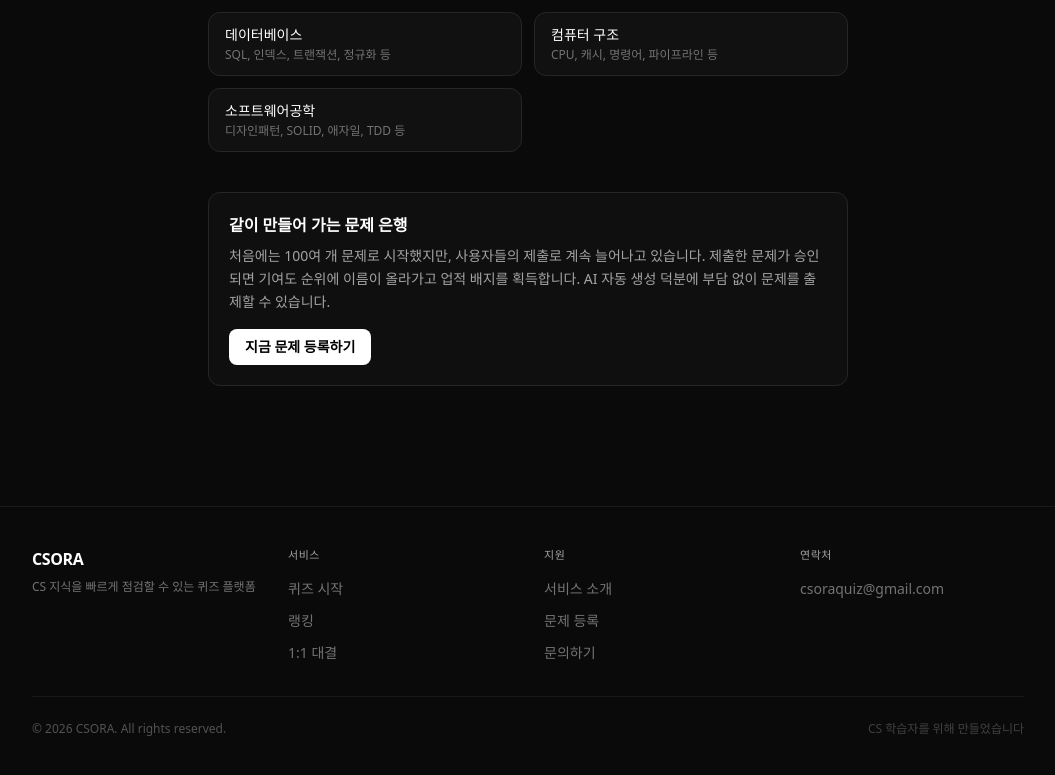
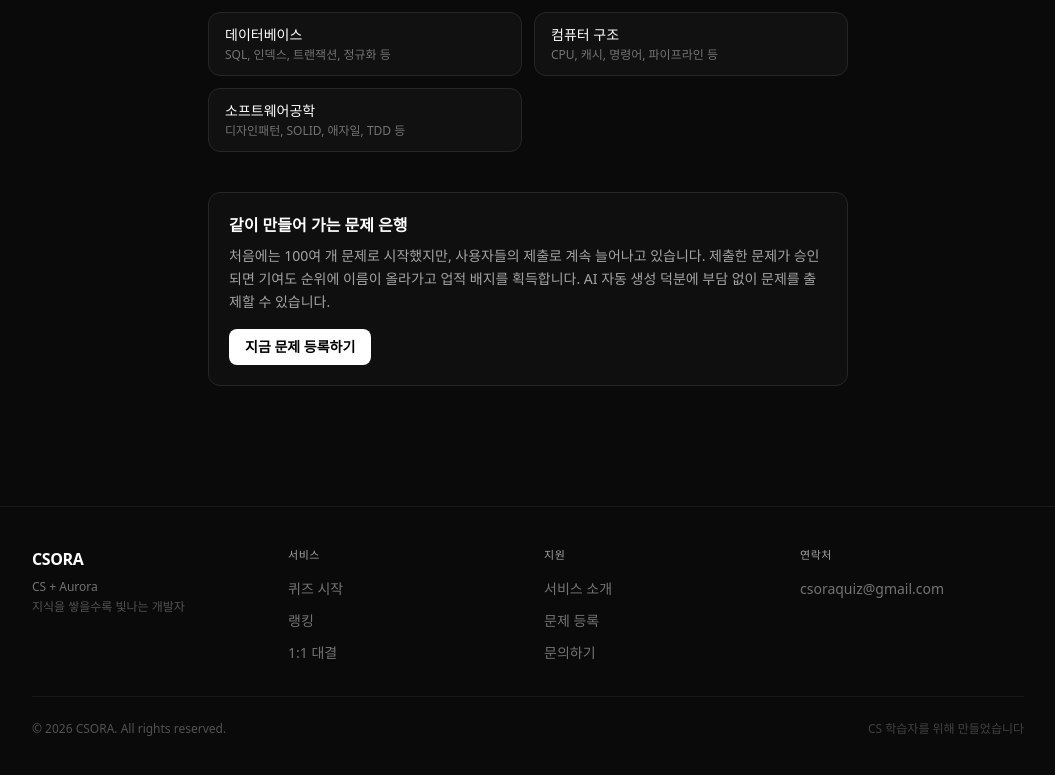
Before and after one commit to Kim-sangjae/cs-quiz, a Next.js app: page /about in a window 1280 px wide. Shown: the part 1383-2158 px from the top of the page, without its empty margins (112-1167 px from the left). Built offline with nearby package versions, Linux system fonts and the light colour scheme; no server answers.

Commit message:
fix: 푸터 브랜드 스토리 (CS + Aurora) 추가
Co-Authored-By: Claude Sonnet 4.6 <noreply@anthropic.com>

```diff
--- a/src/components/Footer.tsx
+++ b/src/components/Footer.tsx
@@ -8,7 +8,8 @@ export default function Footer() {
           <div className="col-span-2 md:col-span-1">
             <p className="text-white font-bold text-base tracking-tight mb-1.5">CSORA</p>
             <p className="text-neutral-500 text-xs leading-relaxed">
-              CS 지식을 빠르게 점검할 수 있는 퀴즈 플랫폼
+              CS + Aurora<br />
+              <span className="text-neutral-600">지식을 쌓을수록 빛나는 개발자</span>
             </p>
           </div>
 
```
